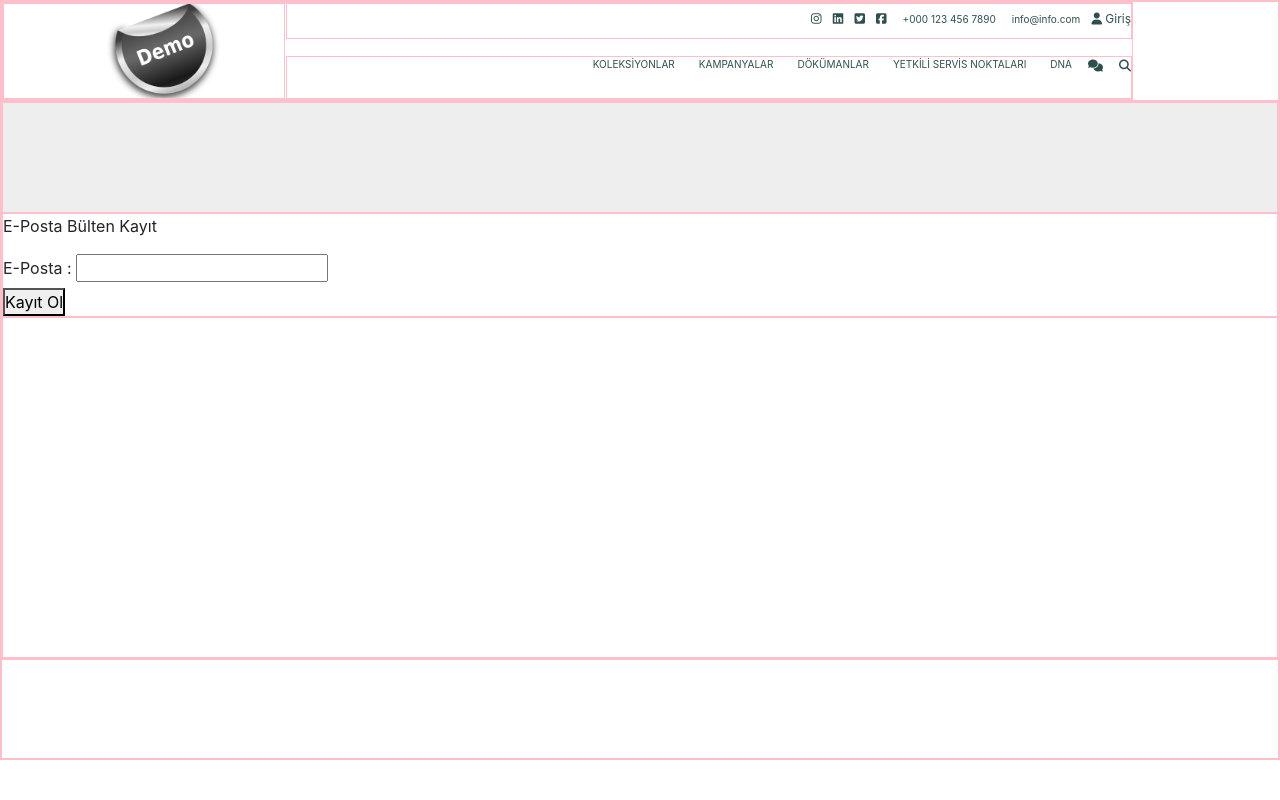
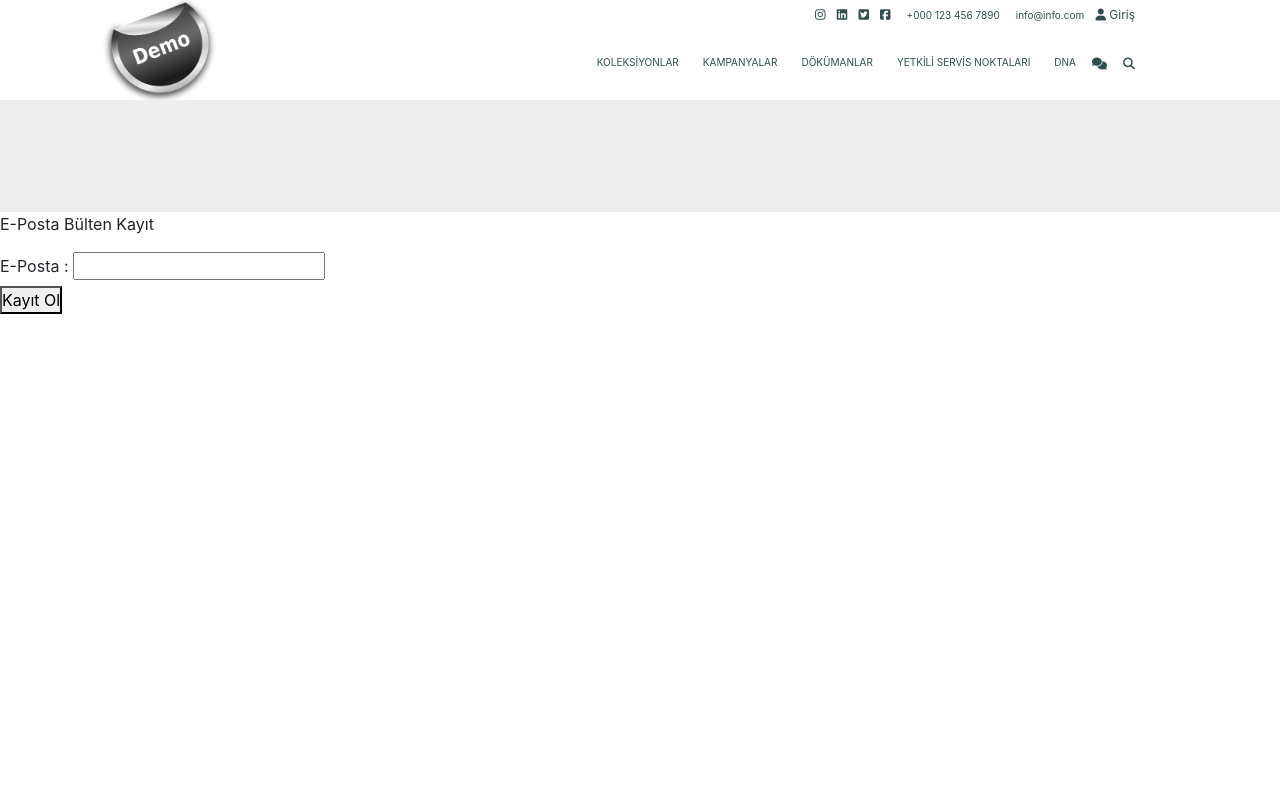
Before and after one commit to onderyilmz/opyazilimDemo, a PHP site: page / in a window 1280 px wide. Run offline with PHP 8.4, Linux system fonts and the light colour scheme; data that the repository does not hold is empty; some libraries are stand-ins or nearby versions.

Commit message:
border ayarı yapıldı

```diff
--- a/style.css
+++ b/style.css
@@ -11,7 +11,6 @@ body {
 
 div {
     background-color: #ffffff;
-    border: thin solid pink;
 }
 
 
```
